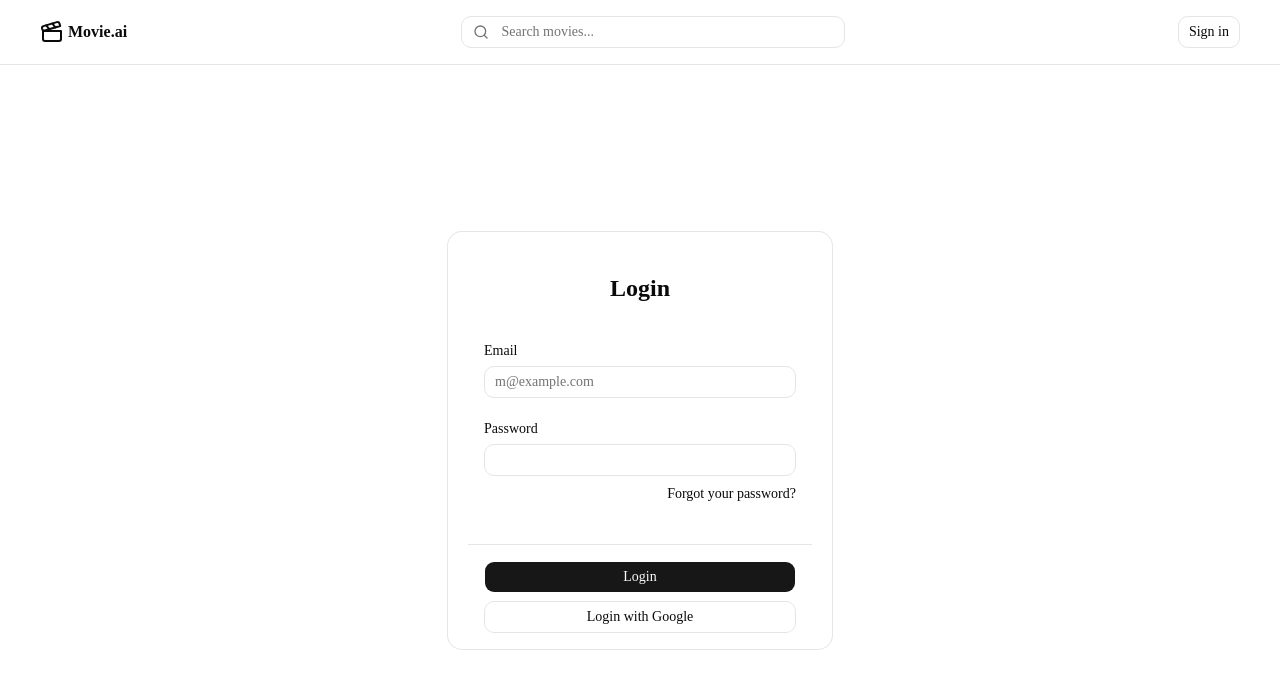
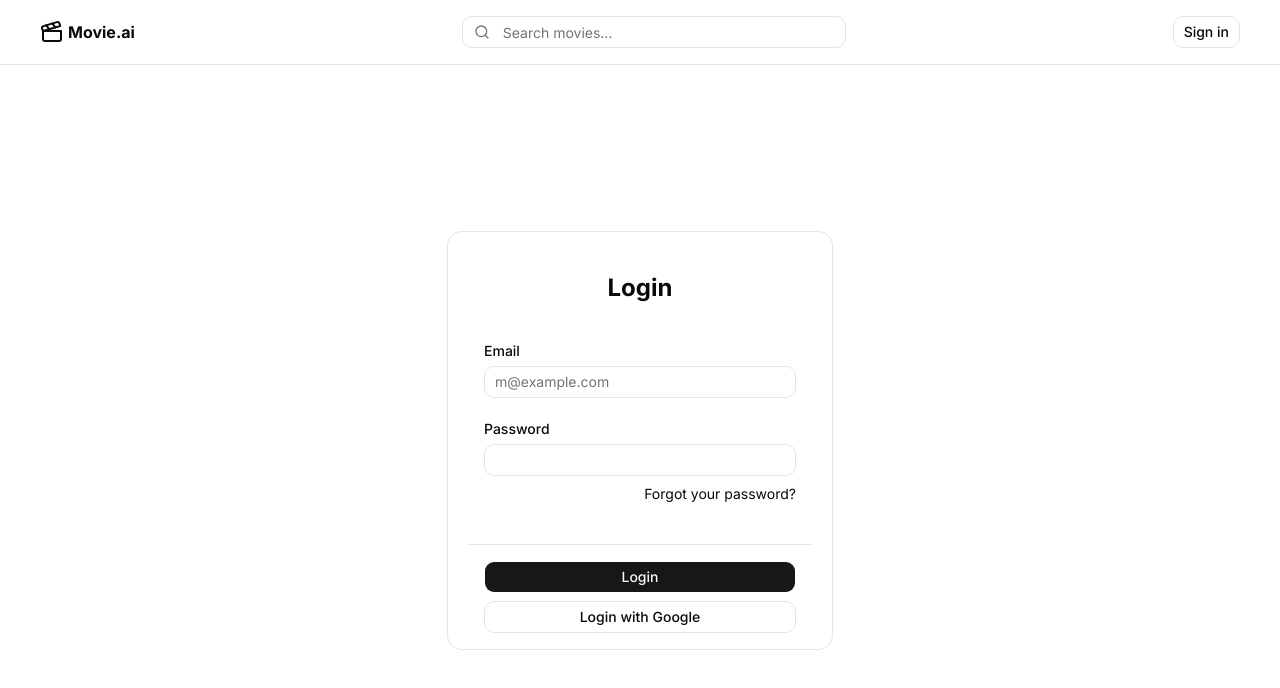
Before and after one commit to a1919727/movie-ai, a Next.js app: page /auth in a window 1280 px wide. Shown: the top 688 px of the page. Built offline with nearby package versions, Linux system fonts and the light colour scheme; no server answers.

Commit message:
update font configuration using Inter latin subset

```diff
--- a/src/app/layout.tsx
+++ b/src/app/layout.tsx
@@ -3,11 +3,15 @@ import { NavBar } from "@/components/nav-bar";
 import { ThemeProvider } from "@/components/theme-provider";
 import "./globals.css";
 import { Toaster } from "@/components/ui/sonner";
+import { Inter } from "next/font/google";
 
 export const metadata: Metadata = {
   title: "MovieAI",
   description: "Generated by create next app",
 };
+const inter = Inter({
+  subsets: ["latin"],
+});
 
 export default function RootLayout({
   children,
@@ -17,7 +21,7 @@ export default function RootLayout({
   return (
     <>
       <html lang="en" suppressHydrationWarning>
-        <body>
+        <body className={inter.className}>
           <ThemeProvider
             attribute="class"
             defaultTheme="system"
--- a/src/app/page.tsx
+++ b/src/app/page.tsx
@@ -3,6 +3,7 @@ import { MovieCard } from "@/components/movie-card";
 import { HeroCarousel } from "@/components/hero-carousel";
 import { Button } from "@/components/ui/button";
 import Link from "next/link";
+import { Inter } from "next/font/google";
 
 export default async function HomePage() {
   const movieResponse = await getPopularMovies();
```
